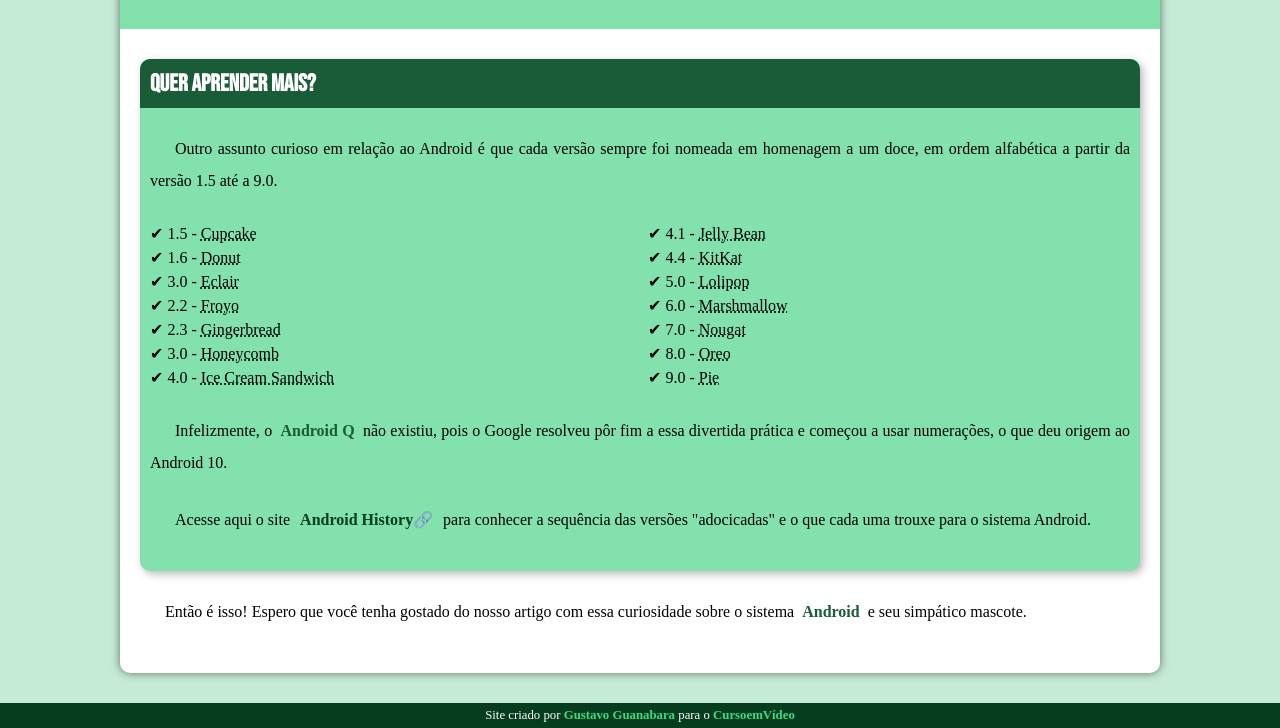
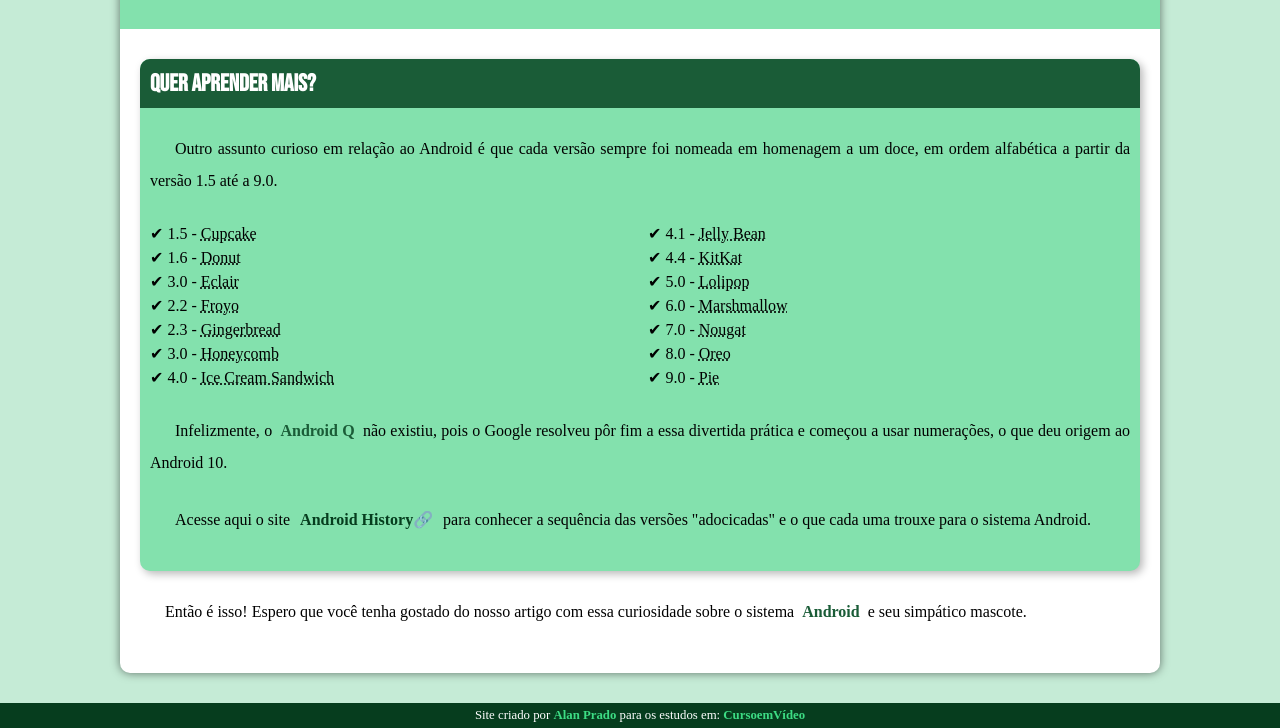
Before and after one commit to Alan-is-coding/android-projeto, a plain HTML site: page index.html in a window 1280 px wide. Shown: the part 2543-3271 px from the top of the page. Drawn offline with Linux system fonts and the light colour scheme.

Commit message:
Maker Change

```diff
--- a/index.html
+++ b/index.html
@@ -111,7 +111,7 @@
         </article>
     </main>
     <footer>
-        <p>Site criado por <a href="#" target="_blank">Gustavo Guanabara</a> para o <a href="#" target="_blank">CursoemVídeo</a></p>
+        <p>Site criado por <a href="#" target="_blank">Alan Prado</a> para os estudos em: <a href="#" target="_blank">CursoemVídeo</a></p>
     </footer>
 </body>
 </html>
```
